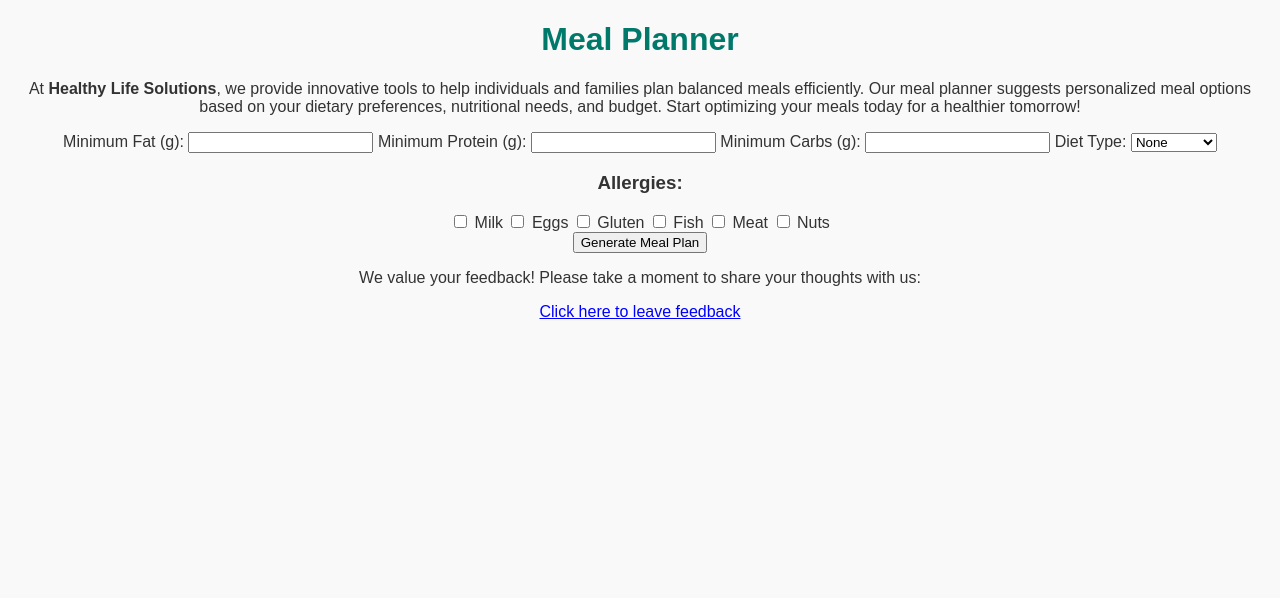
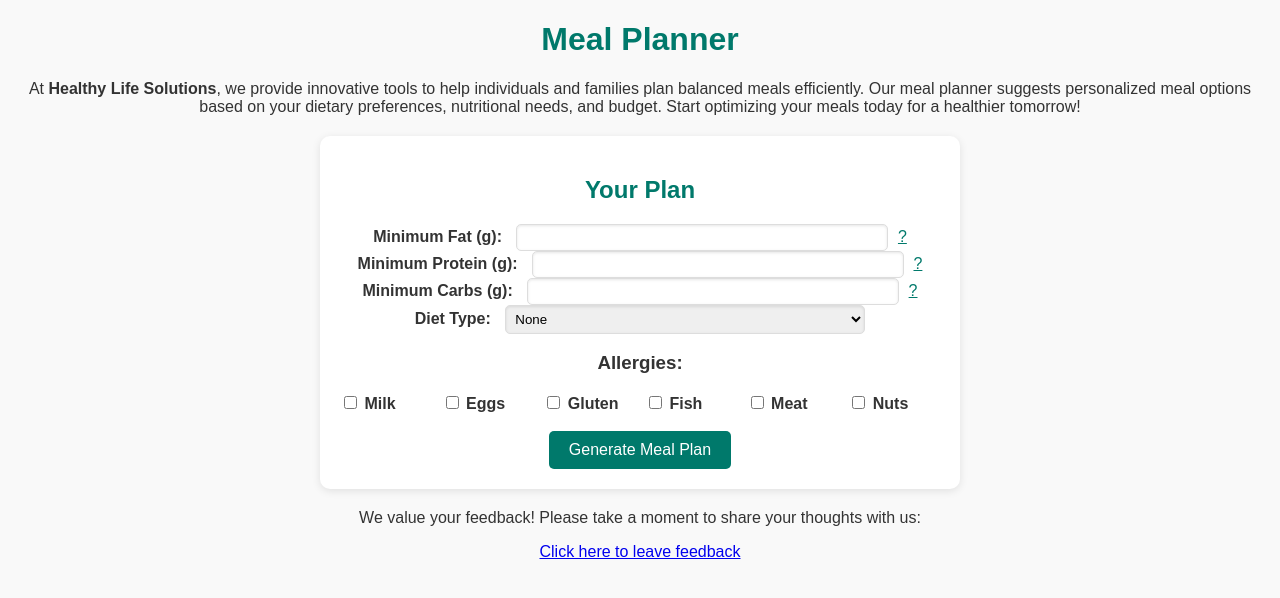
Before and after one commit to PickleJuice735/meal-planner-new, a Flask app: page / in a window 1280 px wide. Shown: the part 38-636 px from the top of the page. Run offline with Flask 3, Linux system fonts and the light colour scheme; parts of the project's set-up code (start-up, migrations or seed data) failed here and were passed over.

Commit message:
Newest Model

```diff
--- a/src/app.py
+++ b/src/app.py
@@ -5,13 +5,11 @@ import os
 import webbrowser
 from threading import Timer
 
-
 # Initialize Flask app
 app = Flask(__name__)
 
 # Load the food database
-FOODS = pd.read_csv('src/food_test.csv')
-
+FOODS = pd.read_csv('food_test.csv')
 
 @app.route('/')
 def home():
@@ -78,28 +76,43 @@ def generate_meal_plan():
         max_servings = 3
         for i in foods.index:
             prob += food_vars[i] <= max_servings
+
         # Solve the problem
         prob.solve()
 
-        # Generate results
+        # Generate results and calculate totals
         results = []
         total_cost = 0
+        total_fats = 0
+        total_carbs = 0
+        total_proteins = 0
+
         for i in foods.index:
             if food_vars[i].varValue > 0:
+                servings = food_vars[i].varValue
                 results.append({
                     'name': foods.loc[i, 'name'],
-                    'servings': food_vars[i].varValue,
+                    'servings': servings,
                     'price': foods.loc[i, 'price']
                 })
-                total_cost += food_vars[i].varValue * foods.loc[i, 'price']
+                total_cost += servings * foods.loc[i, 'price']
+                total_fats += servings * foods.loc[i, 'fat']
+                total_carbs += servings * foods.loc[i, 'carbs']
+                total_proteins += servings * foods.loc[i, 'protein']
 
         # Render the results in HTML
-        return render_template('results.html', results=results, total_cost=total_cost)
+        return render_template(
+            'results.html',
+            results=results,
+            total_cost=round(total_cost, 2),
+            total_fats=round(total_fats, 2),
+            total_carbs=round(total_carbs, 2),
+            total_proteins=round(total_proteins, 2)
+        )
 
     except Exception as e:
         # Handle errors and show them in the UI
         return jsonify({'error': str(e)}), 400
-
 
 if __name__ == '__main__':
     # Only open the browser if running in the main process
--- a/src/static/styles.css
+++ b/src/static/styles.css
@@ -10,6 +10,9 @@ body {
 /* Heading styling */
 h1 {
     color: #00796b; /* Dark turquoise */
+}
+h2 {
+color: #00796b; /* Dark turquoise */
 }
 
 /* Team container */
@@ -48,3 +51,126 @@ h1 {
     font-size: 14px;
     color: #555;
 }
+
+/* ===== Form Styling ===== */
+form {
+    max-width: 600px;
+    margin: 20px auto;
+    background-color: #ffffff;
+    padding: 20px;
+    border-radius: 10px;
+    box-shadow: 0 2px 8px rgba(0, 0, 0, 0.1);
+}
+
+/* Flexbox container for form rows */
+.form-row {
+    display: flex;
+    align-items: center; /* Aligns label and input vertically */
+    justify-content: space-between;
+    margin-bottom: 15px; /* Spacing between rows */
+}
+
+/* Label styling */
+label {
+    margin-right: 10px;
+    font-weight: bold;
+    white-space: nowrap;
+    flex: 1;
+    text-align: left; /* Aligns label text to the left */
+}
+
+/* Input and select styling */
+input[type="number"], select {
+    width: 60%; /* Adjust width for consistent layout */
+    padding: 5px;
+    border: 1px solid #ddd;
+    border-radius: 5px;
+    box-shadow: inset 0 1px 3px rgba(0, 0, 0, 0.1);
+    flex: 2;
+    align: right;
+}
+
+/* Tooltip styling */
+.tooltip {
+    position: relative;
+    display: inline-block;
+    margin-left: 5px;
+}
+
+.tooltip .tooltiptext {
+    visibility: hidden;
+    width: 200px;
+    background-color: #ffffff;
+    color: #333;
+    text-align: center;
+    border-radius: 8px;
+    padding: 10px;
+    position: absolute;
+    z-index: 1;
+    bottom: 125%; /* Adjust tooltip position */
+    left: 50%;
+    margin-left: -100px;
+    opacity: 0;
+    transition: opacity 0.3s;
+    box-shadow: 0 2px 8px rgba(0, 0, 0, 0.2);
+}
+
+.tooltip:hover .tooltiptext {
+    visibility: visible;
+    opacity: 1;
+}
+
+/* Checkbox group styling */
+.checkbox-group {
+    display: flex;
+    flex-wrap: wrap;
+    gap: 10px;
+    justify-content: center;
+}
+
+/* Button styling */
+button[type="submit"] {
+    background-color: #00796b;
+    color: #ffffff;
+    border: none;
+    padding: 10px 20px;
+    border-radius: 5px;
+    font-size: 16px;
+    cursor: pointer;
+    transition: background-color 0.3s;
+}
+
+button[type="submit"]:hover {
+    background-color: #00594d;
+}
+/* Tooltip styling */
+.tooltip {
+    position: relative;
+    display: inline-block;
+    cursor: pointer;
+    color: #00796b; /* Match the heading color */
+    text-decoration: underline;
+}
+
+.tooltip .tooltiptext {
+    visibility: hidden;
+    width: 200px;
+    background-color: #ffffff;
+    color: #333;
+    text-align: center;
+    border-radius: 8px;
+    padding: 10px;
+    position: absolute;
+    z-index: 1;
+    bottom: 125%; /* Position tooltip above the question mark */
+    left: 50%;
+    margin-left: -100px;
+    opacity: 0;
+    transition: opacity 0.3s;
+    box-shadow: 0 2px 8px rgba(0, 0, 0, 0.2);
+}
+
+.tooltip:hover .tooltiptext {
+    visibility: visible;
+    opacity: 1;
+}
--- a/src/templates/index.html
+++ b/src/templates/index.html
@@ -5,24 +5,13 @@
     <meta name="viewport" content="width=device-width, initial-scale=1.0">
     <title>Meal Planner</title>
     <link rel="stylesheet" href="{{ url_for('static', filename='styles.css') }}">
-
 </head>
-<!-- Google tag (gtag.js) -->
-<script async src="https://www.googletagmanager.com/gtag/js?id=G-1EJ5W51PW6"></script>
-<script>
-  window.dataLayer = window.dataLayer || [];
-  function gtag(){dataLayer.push(arguments);}
-  gtag('js', new Date());
-
-  gtag('config', 'G-1EJ5W51PW6');
-</script>
 <body>
     <!-- Navigation -->
     <nav>
         <a href="{{ url_for('home') }}" class="active">Home</a> |
         <a href="{{ url_for('about') }}">About Us</a>
     </nav>
-
 
     <!-- Page Title -->
     <h1>Meal Planner</h1>
@@ -35,16 +24,26 @@
 
     <!-- Form -->
     <form action="/generate" method="POST">
+     <h2>Your Plan</h2>
         <label for="min_fat">Minimum Fat (g):</label>
         <input type="number" id="min_fat" name="min_fat" required>
+        <span class="tooltip">?
+            <span class="tooltiptext">Enter the minimum amount of fats (in grams) you'd like in your meal plan.</span>
+        </span>
 
         <label for="min_protein">Minimum Protein (g):</label>
         <input type="number" id="min_protein" name="min_protein" required>
+        <span class="tooltip">?
+            <span class="tooltiptext">Enter the minimum amount of proteins (in grams) you'd like in your meal plan.</span>
+        </span>
 
         <label for="min_carbs">Minimum Carbs (g):</label>
         <input type="number" id="min_carbs" name="min_carbs" required>
+        <span class="tooltip">?
+            <span class="tooltiptext">Enter the minimum amount of carbohydrates (in grams) you'd like in your meal plan.</span>
+        </span>
 
-        <label for="diet_type">Diet Type:</label>
+        <br><label for="diet_type">Diet Type:</label>
         <select id="diet_type" name="diet_type">
             <option value="none">None</option>
             <option value="vegan">Vegan</option>
@@ -63,14 +62,15 @@
             <label><input type="checkbox" name="nuts"> Nuts</label>
         </div>
 
-        <button type="submit">Generate Meal Plan</button>
+        <br><button type="submit">Generate Meal Plan</button>
     </form>
+
+    <!-- Footer -->
     <footer>
         <p>We value your feedback! Please take a moment to share your thoughts with us:</p>
-    <a href="https://forms.gle/NxsH8Un5Ayg7RHrx6" target="_blank" style="color: blue; text-decoration: underline;">
+        <a href="https://forms.gle/NxsH8Un5Ayg7RHrx6" target="_blank" class="feedback-link">
             Click here to leave feedback
         </a>
     </footer>
-
 </body>
 </html>
```
Also changed, not shown: src/templates/results.html (+11 -3 lines). Lines whose indentation alone changed are shown as unchanged.
